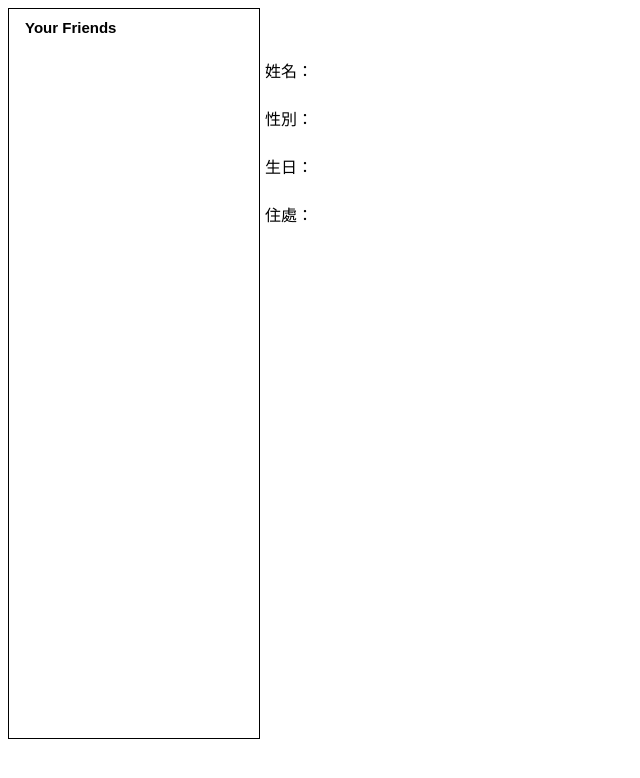
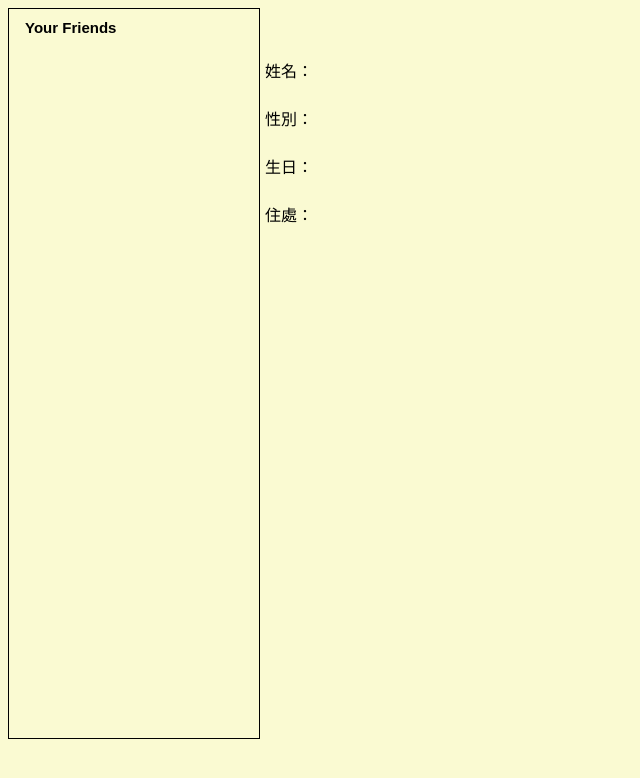
Before and after one commit to changchiayun/assign4, a plain HTML site: page index.html in a window 1280 px wide. Shown: the whole page, without its empty margins (0-640 px from the left). Drawn offline with nearby package versions, Linux system fonts and the light colour scheme.

Commit message:
LightGoldenrodYellow

```diff
--- a/CSS/FriendLists.css
+++ b/CSS/FriendLists.css
@@ -1,6 +1,6 @@
 body{
 	font-family:sans-serif;
-
+	background: LightGoldenrodYellow;
 }
 
 #FriendList{
```
